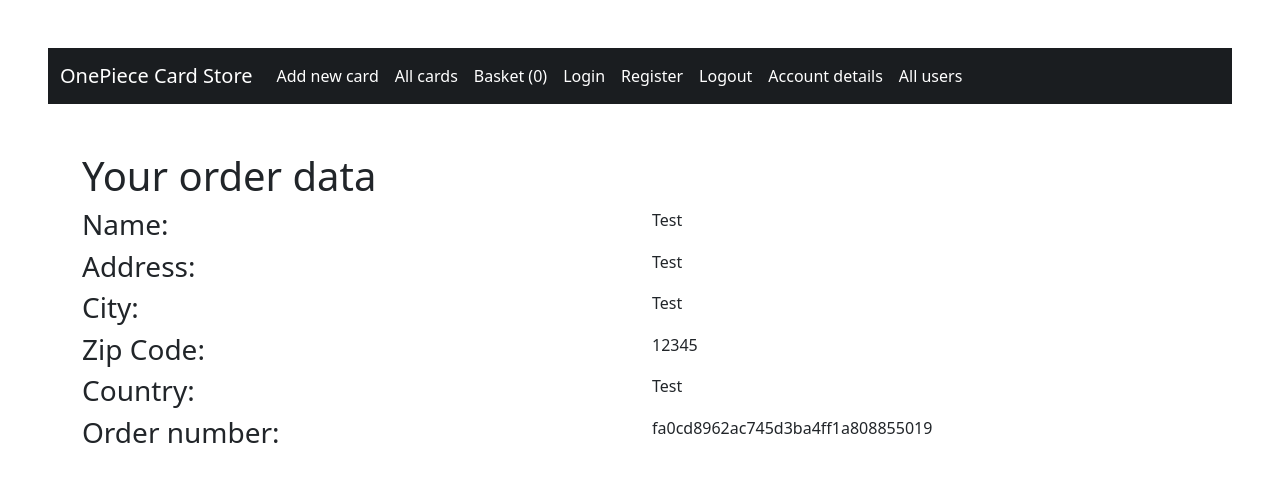
After one commit to Dziabako/OnePieceCardStore, a Flask app: page /order_confirm/1 in a window 1280 px wide. The commit adds this page. Shown: the top 482 px of the page. Run offline with Flask 3, Linux system fonts and the light colour scheme.

Commit message:
Added order confirm function with dispalying final order data

```diff
--- a/main.py
+++ b/main.py
@@ -1,13 +1,14 @@
 from flask import render_template, flash, redirect, url_for, request, session
 from flask_login import login_user, logout_user, login_required, current_user
 from werkzeug.security import generate_password_hash, check_password_hash
-from forms import CardForm, BasketForm, UserForm, LoginForm
-from databases import Card, User, db
-from app import app, login_manager
+from forms import CardForm, BasketForm, UserForm, LoginForm, CheckoutForm
+from databases import Card, User, Order
+from app import app, login_manager, db
 from functools import wraps
+# Module for generating random uniqe strings for order numbers
+import uuid
 
 
-db.create_all()
 @login_manager.user_loader
 def load_user(id):
     return User.query.filter(User.id == id).first()
@@ -23,13 +24,13 @@ def admin_required(f):
         return f(*args, **kwargs)
     return decorated_function
 
-
+db.create_all()
 @app.route("/", methods=["GET", "POST"])
 def index():
 
     form = BasketForm()
     all_cards = Card.query.all()
-    #session.clear()
+
 
     return render_template("index.html", form=form, cards=all_cards)
 
@@ -164,6 +165,49 @@ def delete_basket(card_id):
             return redirect(url_for("basket"))
 
 
+@app.route("/checkout", methods=["GET", "POST"])
+@login_required
+def checkout():
+    user = User.query.filter(User.id == current_user.id).first()
+    form = CheckoutForm(obj=user)
+    total_price = 0
+
+    for card in session["basket"]:
+        total_price += card["total"]
+
+    if form.validate_on_submit():
+        name = form.name.data
+        adress = form.adress.data
+        city = form.city.data
+        zipcode = form.zipcode.data
+        country = form.country.data
+        user_id = current_user.id
+
+        new_order = Order(
+            user_id = user_id,
+            name = name,
+            adress = adress,
+            city = city,
+            zipcode = zipcode,
+            country = country,
+            total_price = total_price,
+            order_number = uuid.uuid4().hex
+        )
+        db.session.add(new_order)
+        db.session.commit()
+        session.clear()
+        flash("Order has been placed!")
+        return redirect(url_for("order_confirm", order_id=new_order.id))
+
+    return render_template("checkout.html", form=form, total_price=total_price)
+
+
+@app.route("/order_confirm/<order_id>")
+def order_confirm(order_id):
+    order = Order.query.filter(Order.id == order_id).first()
+    return render_template("order_confirm.html", order=order)
+
+
 ### USERS ###
 @app.route("/register", methods=["GET", "POST"])
 def register():
--- a/templates/basket.html
+++ b/templates/basket.html
@@ -40,7 +40,7 @@
             <p class="col">{{ total_price }}</p>
         </div>
 
-        <a class="btn btn-info row-cols-1" href="#">Go to checkout</a>
+        <a class="btn btn-info row-cols-1" href="{{ url_for('checkout') }}">Go to checkout</a>
 
     </div>
 {% endblock %}
--- /dev/null
+++ b/templates/order_confirm.html
@@ -0,0 +1,42 @@
+{% extends "base.html" %}
+
+{% block title %} Confirm Checkout {% endblock %}
+
+{% block body %}
+<div class="container">
+    <div class="row">
+        <h1>Your order data</h1>
+    </div>
+
+    <div class="row">
+        <h3 class="col">Name: </h3>
+        <p class="col">{{ order.name }}</p>
+    </div>
+
+    <div class="row">
+        <h3 class="col">Address: </h3>
+        <p class="col">{{ order.adress }}</p>
+    </div>
+
+    <div class="row">
+        <h3 class="col">City: </h3>
+        <p class="col">{{ order.city }}</p>
+    </div>
+
+    <div class="row">
+        <h3 class="col">Zip Code: </h3>
+        <p class="col">{{ order.zipcode }}</p>
+    </div>
+
+    <div class="row">
+        <h3 class="col">Country: </h3>
+        <p class="col">{{ order.country }}</p>
+    </div>
+
+    <div class="row">
+        <h3 class="col">Order number: </h3>
+        <p class="col">{{ order.order_number }}</p>
+    </div>
+
+</div>
+{% endblock %}
```
Also changed, not shown: databases.py (+12 -0 lines), forms.py (+8 -0 lines), templates/checkout.html (added, +49 -0 lines), data/cards.db.
